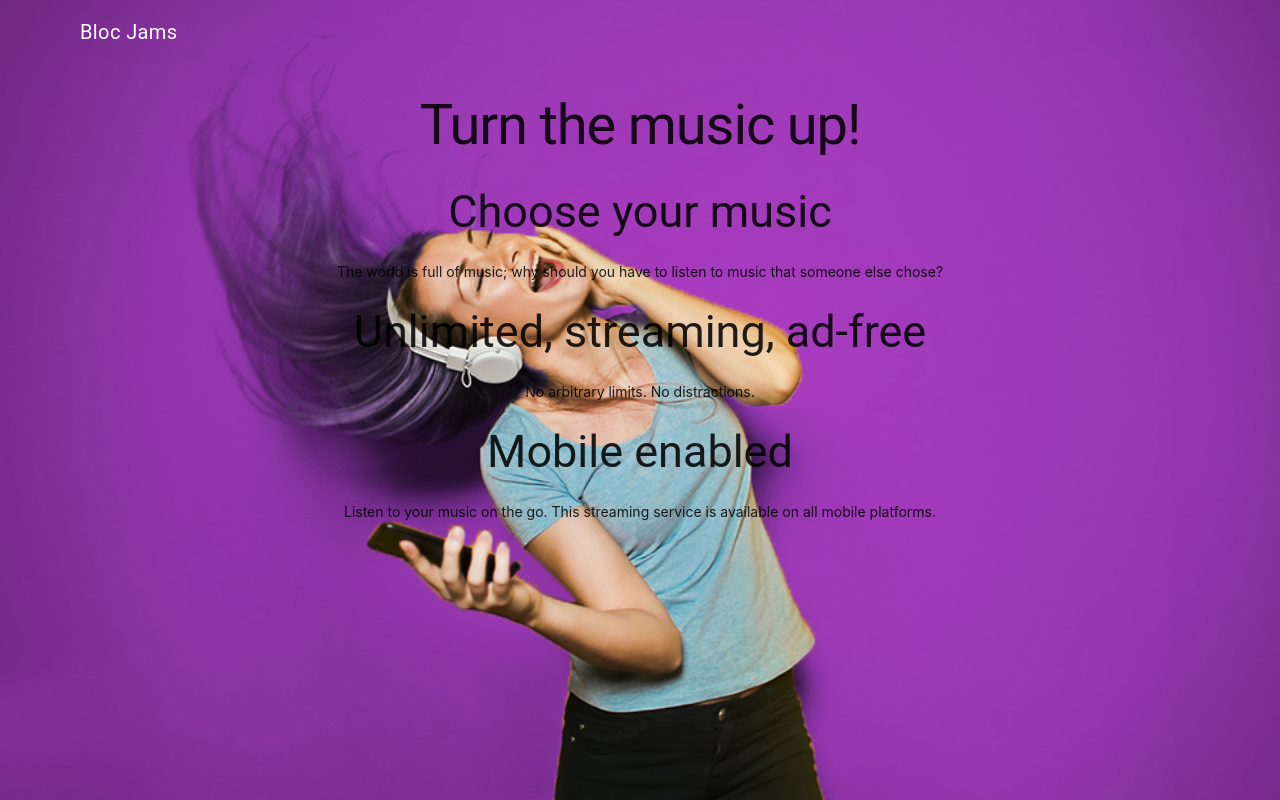
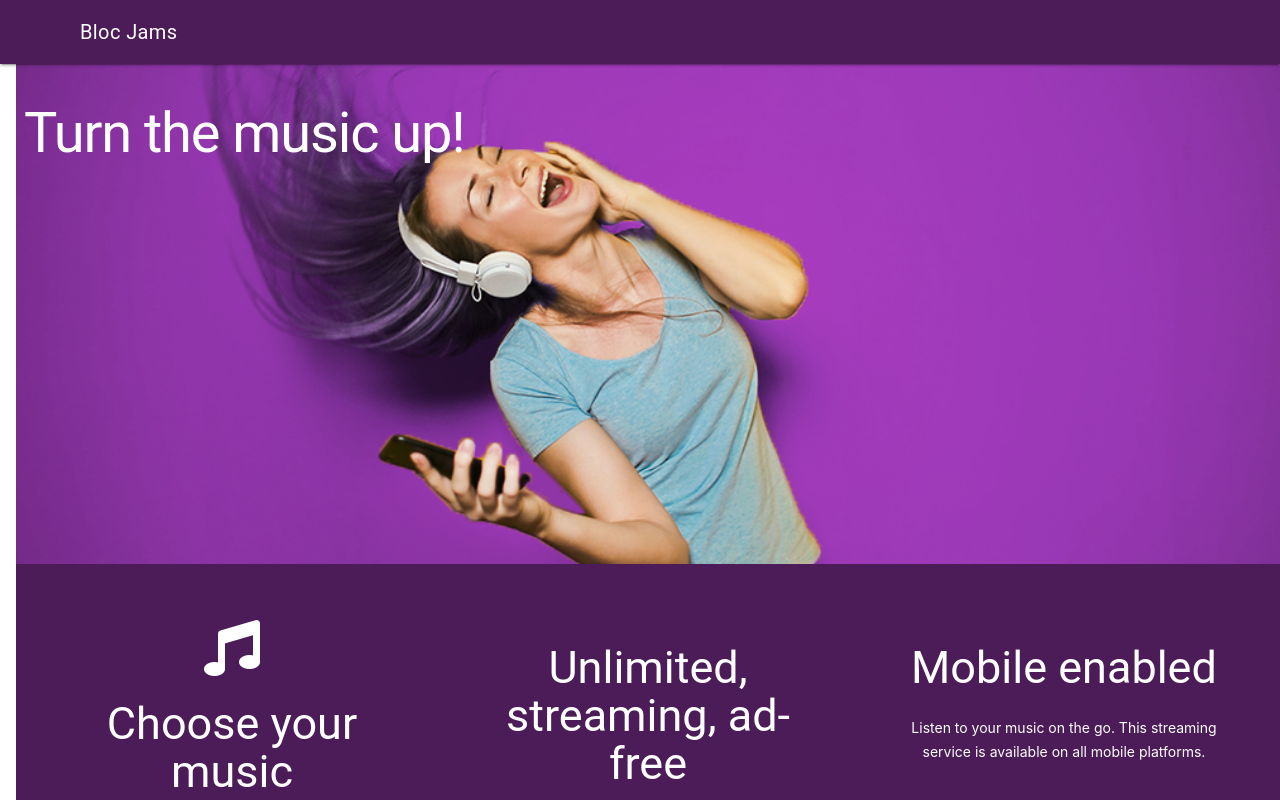
Before and after one commit to peskywabbit1/bloc-jams-react, a React (Create React App) app: page / in a window 1280 px wide. Built offline with nearby package versions, Linux system fonts and the light colour scheme.

Commit message:
cp-bj-8 draft7

```diff
--- a/public/index.html
+++ b/public/index.html
@@ -4,6 +4,7 @@
     <meta charset="utf-8" />
     <link rel="shortcut icon" href="%PUBLIC_URL%/favicon.ico" />
     <link rel="stylesheet" href="https://fonts.googleapis.com/icon?family=Material+Icons">
+    <link rel="stylesheet" href="https://use.fontawesome.com/releases/v5.8.1/css/all.css" integrity="sha384-50oBUHEmvpQ+1lW4y57PTFmhCaXp0ML5d60M1M7uH2+nqUivzIebhndOJK28anvf" crossorigin="anonymous">
     <meta
       name="viewport"
       content="width=device-width, initial-scale=1, shrink-to-fit=no"
--- a/src/App.css
+++ b/src/App.css
@@ -32,16 +32,38 @@
   }
 }
 
+header.mdl-layout__header {
+  background-color: #4b1c58;
+}
+
+.landing {
+  width: 100%;
+  padding-top: 0;
+}
+
+.landing section {
+  margin-top: 0;
+  margin-bottom: 0;
+}
+
 .landing-page-background {
   background-image: url('/assets/images/girl_headphones.png');
   background-position: center;
   background-size: cover;
+  height: 500px;
 }
-.demo-layout-transparent .mdl-layout__header,
-.demo-layout-transparent .mdl-layout__drawer-button {
 
+.selling-points {
+  background-color: #4b1c58;
+}
+
+.mdl-layout__drawer {
+  background-color: #4b1c58;
+}
+
+
+.mdl-layout__drawer-button {
   color: white;
-
 }
 
 .blur-background-library {
@@ -49,3 +71,37 @@
   background-position: center;
   background-size: cover;
 }
+
+.bloc-jams-title {
+  background-image: url('/assets/images/bloc_jams_logo.png');
+  width: 40%;
+  height: 15%;
+  margin-left: 30%;
+  margin-top: 30%;
+  background-color: #4b1c58;
+  background-repeat: no-repeat;
+  background-size: 150%
+}
+
+.point {
+  padding: 40px;
+  color: white;
+}
+
+.hero-title,
+.point-title,
+.point-description {
+  color: white
+}
+
+#libary a {
+  color: #ffffff;
+}
+
+.hamburger-drawer {
+  color: rgb(239, 240, 243);
+}
+
+.mdl-navigation {
+  : white);
+}
--- a/src/App.js
+++ b/src/App.js
@@ -15,29 +15,27 @@ class App extends Component {
     this.setState ( {current_page: new_page} )
   }
   render() {
-    let background;
-    if (this.state.current_page === "landing"){
-      background = "landing-page-background"
-    } else if (this.state.current_page === "library") {
+    let background = "";
+    if (this.state.current_page === "library") {
       background = "blur-background-library"
     }
     return (
       <div className="App">
         <div className={`${background} mdl-layout mdl-js-layout`}>
-      <header className="mdl-layout__header mdl-layout__header--transparent">
+      <header className="mdl-layout__header">
         <div className="mdl-layout__header-row">
           <span className="mdl-layout-title">Bloc Jams</span>
             <div className="mdl-layout-spacer"></div>
         </div>
       </header>
           <div className="mdl-layout__drawer">
-            <span className="mdl-layout-title">
-            <h1>Bloc Jams</h1>
+            <span className="bloc-jams-title">
+            <h4></h4>
             </span>
+
             <nav className="mdl-navigation">
-            <Link to = '/'>Landing</Link>
-            <Link to = '/library'>Library
-            </Link>
+              <Link to = '/'><h4>Landing</h4></Link><br/>
+              <Link to = '/library'><h4>Library</h4></Link>
             </nav>
           </div>
           <main>
--- a/src/components/Landing.js
+++ b/src/components/Landing.js
@@ -8,18 +8,21 @@ class Landing extends Component {
   }
   render () {
     return (
-  <section className="landing">
+  <section className="landing mdl-grid">
+    <section className="mdl-grid mdl-cell mdl-cell--12-col landing-page-background">
       <h1 className="hero-title">Turn the music up!</h1>
-  <section className="selling-points">
-    <div className="point">
+    </section>
+    <section className="selling-points mdl-grid mdl-cell mdl-cell--12-col">
+      <div className="point mdl-cell mdl-cell--4-col">
+        <i className="fas fa-music fa-4x"></i>
         <h2 className="point-title">Choose your music</h2>
         <p className="point-description">The world is full of music; why should you have to listen to music that someone else chose?</p>
       </div>
-    <div className="point">
+      <div className="point mdl-cell mdl-cell--4-col">
         <h2 className="point-title">Unlimited, streaming, ad-free</h2>
         <p className="point-description">No arbitrary limits. No distractions.</p>
       </div>
-    <div className="point">
+      <div className="point mdl-cell mdl-cell--4-col">
         <h2 className="point-title">Mobile enabled</h2>
         <p className="point-description">Listen to your music on the go. This streaming service is available on all mobile platforms.</p>
       </div>
--- a/src/components/Library.js
+++ b/src/components/Library.js
@@ -5,7 +5,9 @@ import albumData from './../data/albums';
 class Library extends Component {
   constructor(props) {
     super(props);
-    this.state = { albums: albumData };
+    this.state = {
+    albums: albumData
+    };
   }
   componentDidMount () {
     this.props.change_page_state ("library");
@@ -13,11 +15,12 @@ class Library extends Component {
 
   render () {
     return (
-      <section className='library'>
+      <section className='library' id='library'>
         {
           this.state.albums.map( (album, index) =>
           <Link to={`/album/${album.slug}`} key={index}>
           <img src={album.albumCover} alt={album.title} />
+
           <div>{album.title}</div>
           <div>{album.artist}</div>
           <div>{album.songs.length} songs</div>
```
Lines whose indentation alone changed are shown as unchanged.
